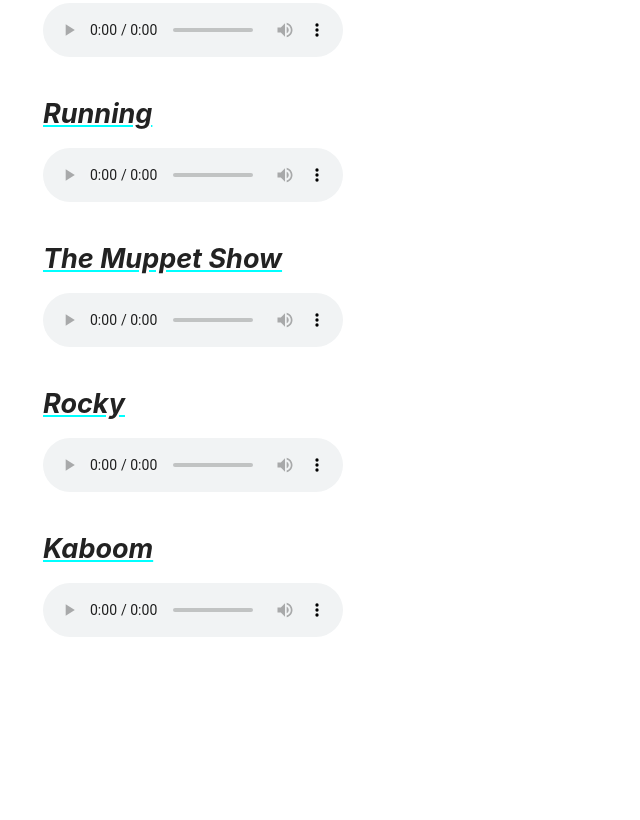
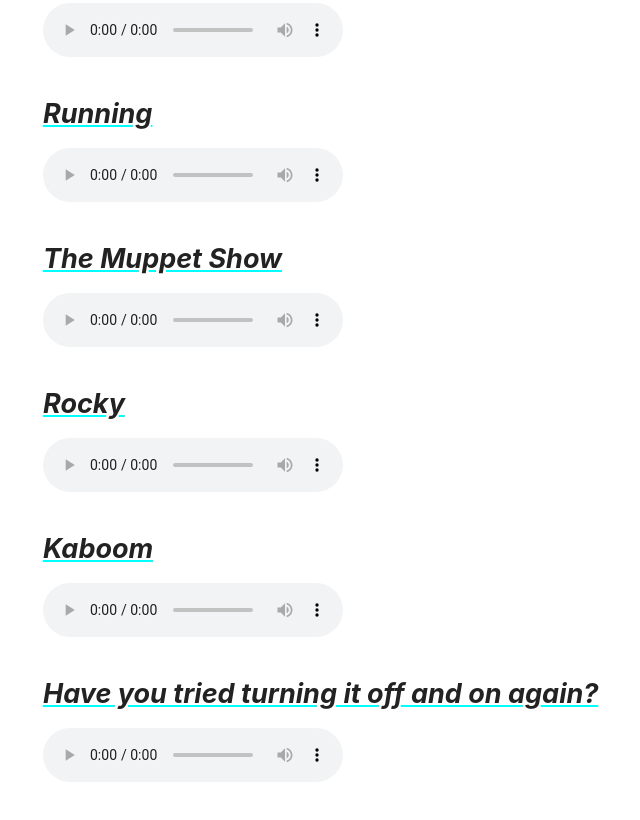
Before and after one commit to jcodo/soundboard, a plain HTML site: page index.html in a window 1280 px wide. Shown: the part 472-1292 px from the top of the page, without its empty margins (213-853 px from the left). Before the commit the page ends 1149 px from the top, so only its background shows below. Drawn offline with Linux system fonts and the light colour scheme.

Commit message:
Add IT Crowd clip

```diff
--- a/index.html
+++ b/index.html
@@ -107,5 +107,11 @@ span[role="img"] {
                 <source src="audio/kaboom.mp3" type="audio/mpeg">
             </audio>
         </article>
+        <article>
+            <h2 class="subtitle"><em>Have you tried turning it off and on again?</em></h2>
+            <audio controls>
+                <source src="audio/haveyoutried.mp3" type="audio/mpeg">
+            </audio>
+        </article>
     </section>
 </main>
```
Also changed, not shown: 1 other file.
